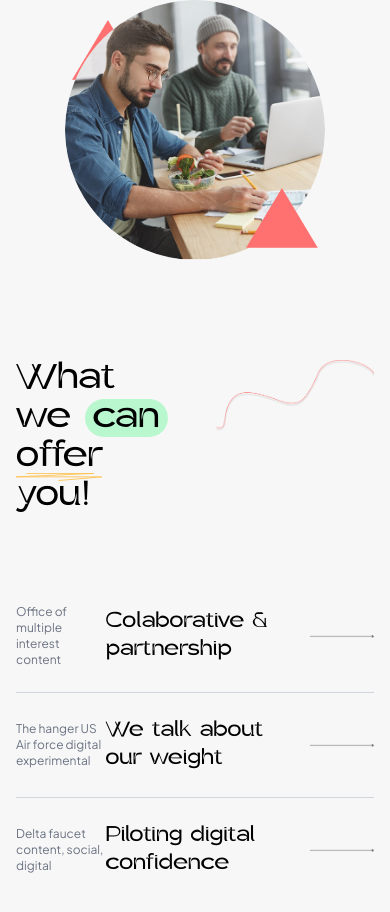
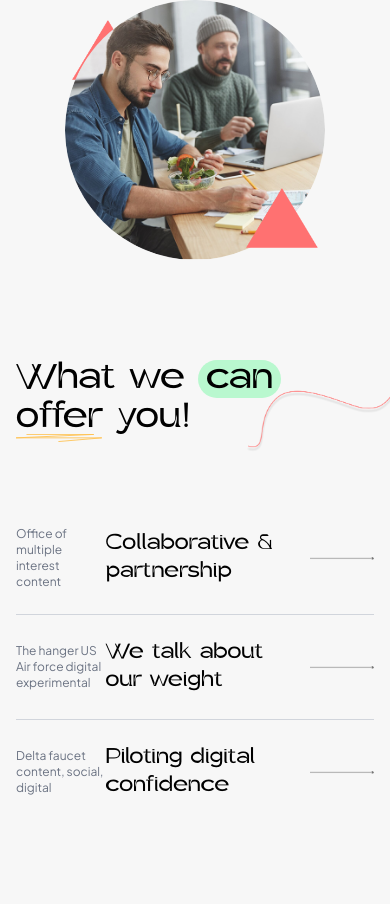
Before and after one commit to Hrisshhii/modern-agency-landing, a React (Vite) app: page / in a window 390 px wide. Shown: the part 1584-2496 px from the top of the page. Built offline with nearby package versions, Linux system fonts and the light colour scheme.

Commit message:
style: refine curve positioning and clipping in services section
- Adjusted curve positioning to show partial design
- Used overflow clipping for clean visual cut
- Improved visual balance and responsiveness

```diff
--- a/src/sections/Services.tsx
+++ b/src/sections/Services.tsx
@@ -6,9 +6,10 @@ import curve from "../assets/bg-line.png";
 const Services = () => {
   return (
     <section className="py-20 bg-[#f7f7f7] relative overflow-hidden">
+      <img src={curve} className="absolute right-[-28%] top-15 md:top-[-30%] w-[65%] opacity-80 pointer-events-none z-0"/>
       <Container>
         <div className="relative">
-          <div className="grid grid-cols-2 gap-10 items-start mb-16">
+          <div className="mb-16 max-w-xl">
             <div>
               <h2 className="font-gerbil text-3xl md:text-5xl leading-[1.3]">
                 What we{" "}
@@ -21,46 +22,42 @@ const Services = () => {
                 </span>{" "} you!
               </h2>
             </div>
-
-            <div className="relative">
-              <img src={curve} className="absolute w-full opacity-80"/>
-            </div>
           </div>
 
           <div className="divide-y divide-gray-300">
 
             <div className="py-6 flex items-center justify-between group">
-              <p className="text-xs text-gray-500 w-1/4">
+              <p className="text-xs text-gray-500 w-[25%]">
                 Office of multiple interest content
               </p>
-              <h3 className="font-gerbil text-lg md:text-3xl w-2/4">
-                Colaborative & partnership
+              <h3 className="font-gerbil text-lg md:text-3xl w-[50%]">
+                Collaborative & partnership
               </h3>
-              <div className="w-1/4 flex justify-end">
+              <div className="w-[25%] flex justify-end">
                 <img src={arrow} className="w-16 transition group-hover:translate-x-2"/>
               </div>
             </div>
 
             <div className="py-6 flex items-center justify-between group">
-              <p className="text-xs text-gray-500 w-1/4">
+              <p className="text-xs text-gray-500 w-[25%]">
                 The hanger US Air force digital experimental
               </p>
-              <h3 className="font-gerbil text-lg md:text-3xl w-2/4">
+              <h3 className="font-gerbil text-lg md:text-3xl w-[50%]">
                 We talk about our weight
               </h3>
-              <div className="w-1/4 flex justify-end">
+              <div className="w-[25%] flex justify-end">
                 <img src={arrow} className="w-16 transition group-hover:translate-x-2"/>
               </div>
             </div>
 
             <div className="py-6 flex items-center justify-between group">
-              <p className="text-xs text-gray-500 w-1/4">
+              <p className="text-xs text-gray-500 w-[25%]">
                 Delta faucet content, social, digital
               </p>
-              <h3 className="font-gerbil text-lg md:text-3xl w-2/4">
+              <h3 className="font-gerbil text-lg md:text-3xl w-[50%]">
                 Piloting digital confidence
               </h3>
-              <div className="w-1/4 flex justify-end">
+              <div className="w-[25%] flex justify-end">
                 <img src={arrow} className="w-16 transition group-hover:translate-x-2 transition duration-300"/>
               </div>
             </div>
```
